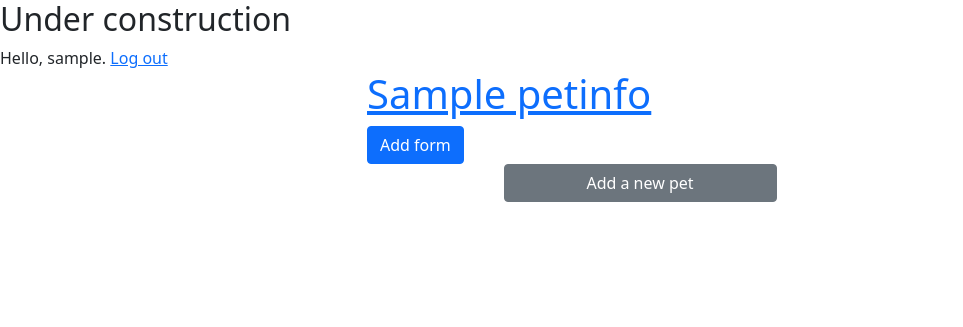
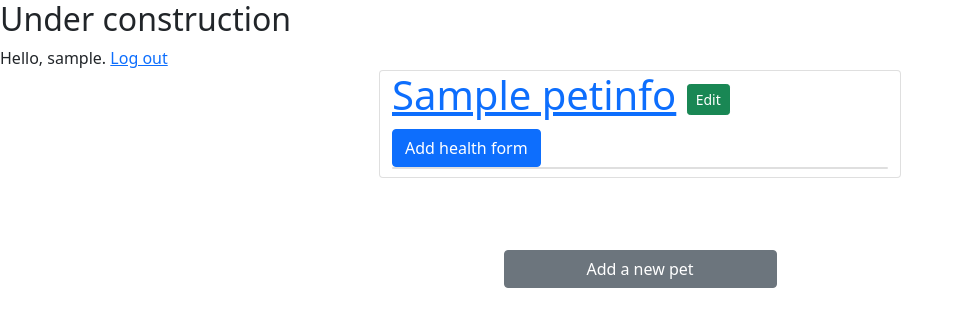
Before and after one commit to amyjprogrammer/pet_health_tracker, a Django app: page /pet_names/ in a window 1280 px wide. Shown: the top 327 px of the page, without its empty margins (0-963 px from the left). Run offline with Django 3.2, Linux system fonts and the light colour scheme; a user stored in the database is signed in; tables that the repository leaves empty hold one stand-in row (values such as "Sample post").

Commit message:
Adding Delete and Update Option

```diff
--- a/pet_health_tracker/models.py
+++ b/pet_health_tracker/models.py
@@ -18,7 +18,7 @@ class PetInfo(models.Model):
     pet_sex = models.CharField(max_length=6, choices=pet_gender, default= 'Male')
     pet_breed = models.CharField(max_length=200)
     pet_color = models.CharField(max_length=200, blank=True)
-    starting_weight = models.IntegerField()
+    starting_weight = models.FloatField()
     pet_birthday = models.DateField()
     pet_allergies = models.CharField(max_length=300, default="none")
     pet_primary_vet = models.CharField(max_length=200)
@@ -45,7 +45,7 @@ class HealthTracker(models.Model):
         choices=tracking_choice,
         default=Daily_Tracking
     )
-    pet_weight = models.IntegerField(blank=True, null=True)
+    pet_weight = models.FloatField(blank=True, null=True)
     pet_temp = models.FloatField(blank=True, null=True)
     solid_stool = models.BooleanField(default=True)
     healthy_appetite = models.BooleanField(default=True)
--- a/pet_health_tracker/templates/pet_health_tracker/pet_names.html
+++ b/pet_health_tracker/templates/pet_health_tracker/pet_names.html
@@ -7,14 +7,28 @@
 {% block content %}
 
   {% for pet in pet_names %}
-    <h6 class="display-6">
-      <a href="{% url 'pet_health_tracker:pet_health' pet.id %}">{{ pet }}</a>
-    </h6>
-    <a class="btn btn-primary"  href="{% url 'pet_health_tracker:pet_tracker' pet.id %}">Add form</a>
+    <div class="container mb-4 ">
+      <div class="row">
+        <div class="card header ">
+          <h6 class="display-6">
+            <a href="{% url 'pet_health_tracker:pet_health' pet.id %}">{{ pet }}</a>
+            <a class="btn btn-success btn-sm"  href="{% url 'pet_health_tracker:edit_pet_name' pet.id %}">Edit</a>
+            <a class="btn btn-primary"  href="{% url 'pet_health_tracker:pet_tracker' pet.id %}">Add health form</a>
+            <div class="card body">
+
+            </div>
+          </h6>
+        </div>
+      </div>
+    </div>
+
+
   {% empty %}
     <h2>No pets have been added to your account yet.</h2>
   {% endfor %}
 
+<br>
+<br>
 
   <div class="d-grid gap-2 col-6 mx-auto">
     <a class="btn btn-secondary" href="{% url 'pet_health_tracker:add_pet' %}" >Add a new pet</a>
--- a/pet_health_tracker/templates/pet_health_tracker/pet_tracker.html
+++ b/pet_health_tracker/templates/pet_health_tracker/pet_tracker.html
@@ -1,5 +1,8 @@
 {% extends 'pet_health_tracker/base.html' %}
 
+{% block title %}
+  {{pet_name.pet_name}}
+{% endblock title %}
 
 
 {% block content %}
--- a/pet_health_tracker/urls.py
+++ b/pet_health_tracker/urls.py
@@ -14,4 +14,8 @@ urlpatterns = [
     path('add_pet/', views.add_pet, name='add_pet'),
     path('chart_weight_data/<str:pet>/', views.chart_weight_data, name='chart_weight_data'),
     path('chart_temp_data/<str:pet>/', views.chart_temp_data, name='chart_temp_data'),
+    path('edit_pet_tracker/<int:health_id>/', views.edit_pet_tracker, name='edit_pet_tracker'),
+    path('edit_pet_name/<int:pet_id>/', views.edit_pet_name, name='edit_pet_name'),
+    path('delete_pet_name/<int:pet_id>/', views.delete_pet_name, name='delete_pet_name'),
+    path('delete_pet_tracker/<int:health_id>/', views.delete_pet_tracker, name='delete_pet_tracker'),
     ]
--- a/pet_health_tracker/views.py
+++ b/pet_health_tracker/views.py
@@ -99,3 +99,65 @@ def chart_temp_data(request,pet):
         temp_info.append({date:info.pet_temp})
 
     return JsonResponse(temp_info, safe=False)
+
+@login_required
+def edit_pet_tracker(request, health_id):
+    """Allowing owner to edit the health form"""
+    health = HealthTracker.objects.get(id=health_id)
+    pet_name = health.pet_name
+    check_pet_owner(request, pet_name.owner)
+
+    if request.method != 'POST':
+        #shows form with the current data
+        form = HealthTrackerForm(instance=health)
+
+    else:
+        #owner made changes, updating info
+        form = HealthTrackerForm(instance=health, data=request.POST)
+        if form.is_valid():
+            form.save()
+            return redirect('pet_health_tracker:pet_health', pet_id = pet_name.id)
+
+    context = {'health': health, 'pet_name': pet_name, 'form':form}
+    return render(request, "pet_health_tracker/edit_pet_tracker.html", context)
+
+@login_required
+def edit_pet_name(request, pet_id):
+    """Option to edit pet info"""
+    pet_name = get_object_or_404(PetInfo, id=pet_id)
+    check_pet_owner(request, pet_name.owner)
+
+    if request.method != "POST":
+        #show previous pet info
+        form = PetInfoForm(instance=pet_name)
+    else:
+        #owner can update info
+        form = PetInfoForm(instance=pet_name, data=request.POST)
+        if form.is_valid():
+            form.save()
+            return redirect('pet_health_tracker:pet_health', pet_id = pet_name.id)
+
+    context = {'pet_name': pet_name, "form": form}
+    return render(request, 'pet_health_tracker/edit_pet_name.html', context)
+
+@login_required
+def delete_pet_name(request, pet_id):
+    """Option to delete pet entry"""
+    pet_name = get_object_or_404(PetInfo, id=pet_id)
+    check_pet_owner(request, pet_name.owner)
+
+    if request.method == "POST":
+        pet_name.delete()
+        return redirect('pet_health_tracker:pet_names')
+
+    context = {'pet_name': pet_name}
+    return render(request, 'pet_health_tracker/delete_pet_name.html', context)
+
+@login_required
+def delete_pet_tracker(request, health_id):
+    """Delete health form"""
+    health = HealthTracker.objects.get(id=health_id)
+    pet_name = health.pet_name
+    health.delete()
+    context= {"pet_name": pet_name, "health": health}
+    return redirect('pet_health_tracker:pet_health.html', pet_id= pet_name.id)
```
Also changed, not shown: pet_health_tracker/templates/pet_health_tracker/delete_pet_name.html (added, +24 -0 lines), pet_health_tracker/templates/pet_health_tracker/edit_pet_name.html (added, +23 -0 lines), pet_health_tracker/templates/pet_health_tracker/edit_pet_tracker.html (added, +23 -0 lines), pet_health_tracker/templates/pet_health_tracker/pet_health.html (+9 -7 lines), pet_health_tracker/migrations/0002_auto_20210206_1653.py (added).
